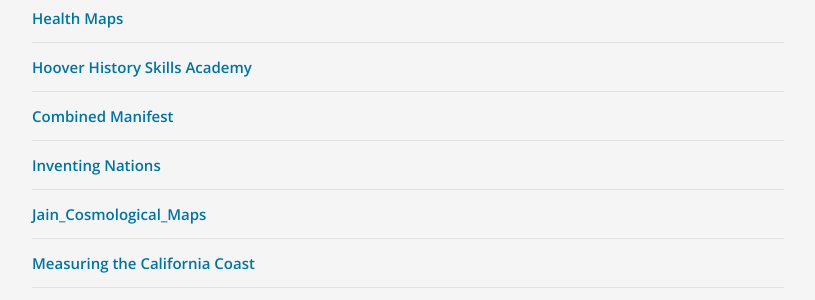
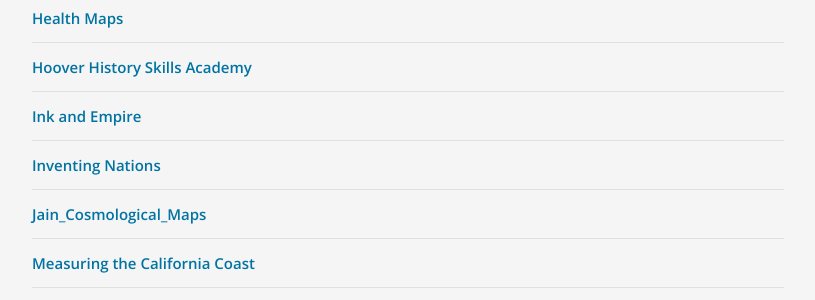
Before and after one commit to davidrumseymapcenter/iiif-galleries, a Jekyll site: the page built from index.md, in a window 1280 px wide. Shown: the part 855-1155 px from the top of the page, without its empty margins (232-1047 px from the left). Built offline with Jekyll 4.4.1, drawn with Linux system fonts in a browser that asks for light colours; our own code applies the rules of GitHub Pages for plain Markdown files.

Commit message:
Auto-update gallery index

```diff
--- a/index.md
+++ b/index.md
@@ -25,7 +25,7 @@ layout: default
 <li><a href="https://davidrumseymapcenter.github.io/set-builder/presentation.html?file=https://raw.githubusercontent.com/davidrumseymapcenter/iiif-galleries/main/galleries/HMS Swiftsure Ship Log.json" target="_blank">HMS Swiftsure Ship Log</a></li>
 <li><a href="https://davidrumseymapcenter.github.io/set-builder/presentation.html?file=https://raw.githubusercontent.com/davidrumseymapcenter/iiif-galleries/main/galleries/Health Maps-gallery.json" target="_blank">Health Maps</a></li>
 <li><a href="https://davidrumseymapcenter.github.io/set-builder/presentation.html?file=https://raw.githubusercontent.com/davidrumseymapcenter/iiif-galleries/main/galleries/Hoover History Skills Academy-gallery.json" target="_blank">Hoover History Skills Academy</a></li>
-<li><a href="https://davidrumseymapcenter.github.io/set-builder/presentation.html?file=https://raw.githubusercontent.com/davidrumseymapcenter/iiif-galleries/main/galleries/Ink_and_Empire_collection.json" target="_blank">Combined Manifest</a></li>
+<li><a href="https://davidrumseymapcenter.github.io/set-builder/presentation.html?file=https://raw.githubusercontent.com/davidrumseymapcenter/iiif-galleries/main/galleries/Ink_and_Empire_collection.json" target="_blank">Ink and Empire</a></li>
 <li><a href="https://davidrumseymapcenter.github.io/set-builder/presentation.html?file=https://raw.githubusercontent.com/davidrumseymapcenter/iiif-galleries/main/galleries/Inventing Nations-gallery.json" target="_blank">Inventing Nations</a></li>
 <li><a href="https://davidrumseymapcenter.github.io/set-builder/presentation.html?file=https://raw.githubusercontent.com/davidrumseymapcenter/iiif-galleries/main/galleries/Jain_Cosmological_Maps.json" target="_blank">Jain_Cosmological_Maps</a></li>
 <li><a href="https://davidrumseymapcenter.github.io/set-builder/presentation.html?file=https://raw.githubusercontent.com/davidrumseymapcenter/iiif-galleries/main/galleries/Measuring the California Coast-gallery.json" target="_blank">Measuring the California Coast</a></li>
```
